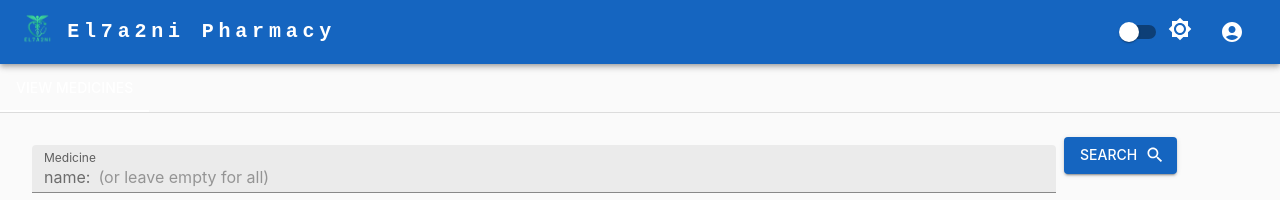
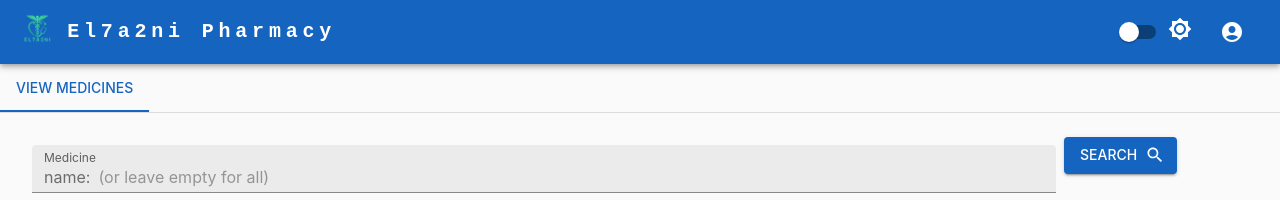
Before and after one commit to advanced-computer-lab-2023/Code-of-Duty2-Pharmacy, a React (Vite) app in the folder client/: page /patient in a window 1280 px wide. Shown: the top 200 px of the page. Built offline with nearby package versions, Linux system fonts and the light colour scheme; no server answers.

Commit message:
Hotfix/Color issue

```diff
--- a/client/src/components/BasicTabs.tsx
+++ b/client/src/components/BasicTabs.tsx
@@ -64,15 +64,6 @@ export default function BasicTabs({
             [`& .${tabsClasses.scrollButtons}`]: {
               "&.Mui-disabled": { opacity: 0.3 },
             },
-            "& .MuiTabs-indicator": {
-              backgroundColor: "primary.contrastText",
-            },
-            "& .MuiTab-root": {
-              color: "primary.contrastText",
-              "&.Mui-selected": {
-                color: "primary.contrastText",
-              },
-            },
           }}
         >
           {React.Children.map(children, (child, index) => (
```
